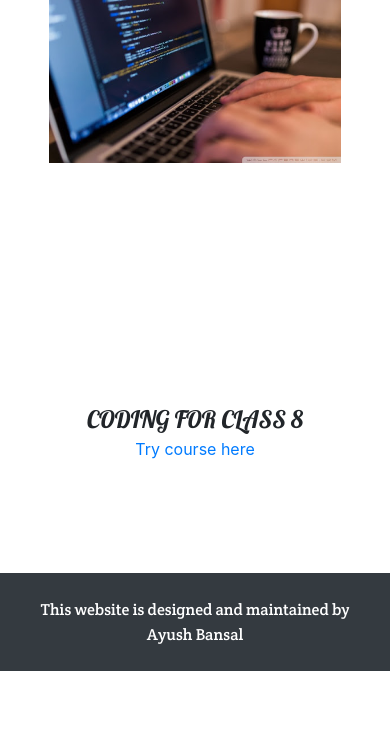
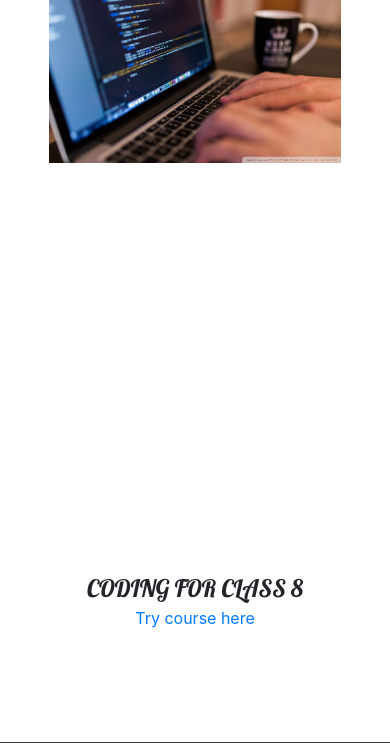
Before and after one commit to ayushb2002/teachersAnywhere, a Django app: page /courses in a window 390 px wide. Shown: the part 1324-2067 px from the top of the page. Before the commit the page ends 1995 px from the top, so only its background shows below. Run offline with Django 3.2, Linux system fonts and the light colour scheme; some libraries are stand-ins or nearby versions.

Commit message:
Responsiveness Added

```diff
--- a/Home/static/css/style.css
+++ b/Home/static/css/style.css
@@ -337,6 +337,13 @@ html{
   height: 40vh;
 }
 
+@media only screen and (max-width: 768px) {
+    #eighth-code {
+        height: 60vh;
+        width: 100%;
+    }
+}
+
 .course-text{
   font-family: 'Lobster', cursive;
   font-size: 1.5em;
```
